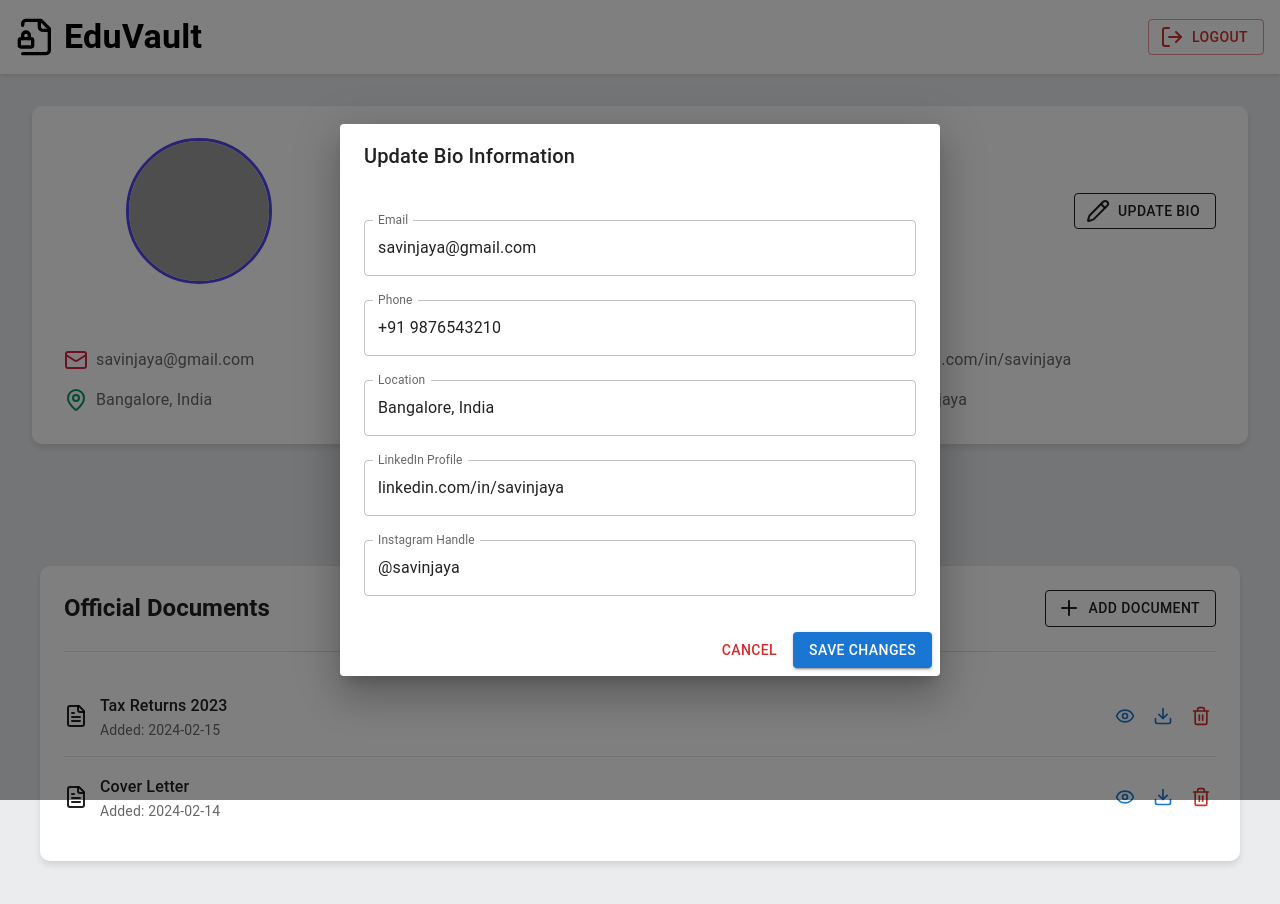
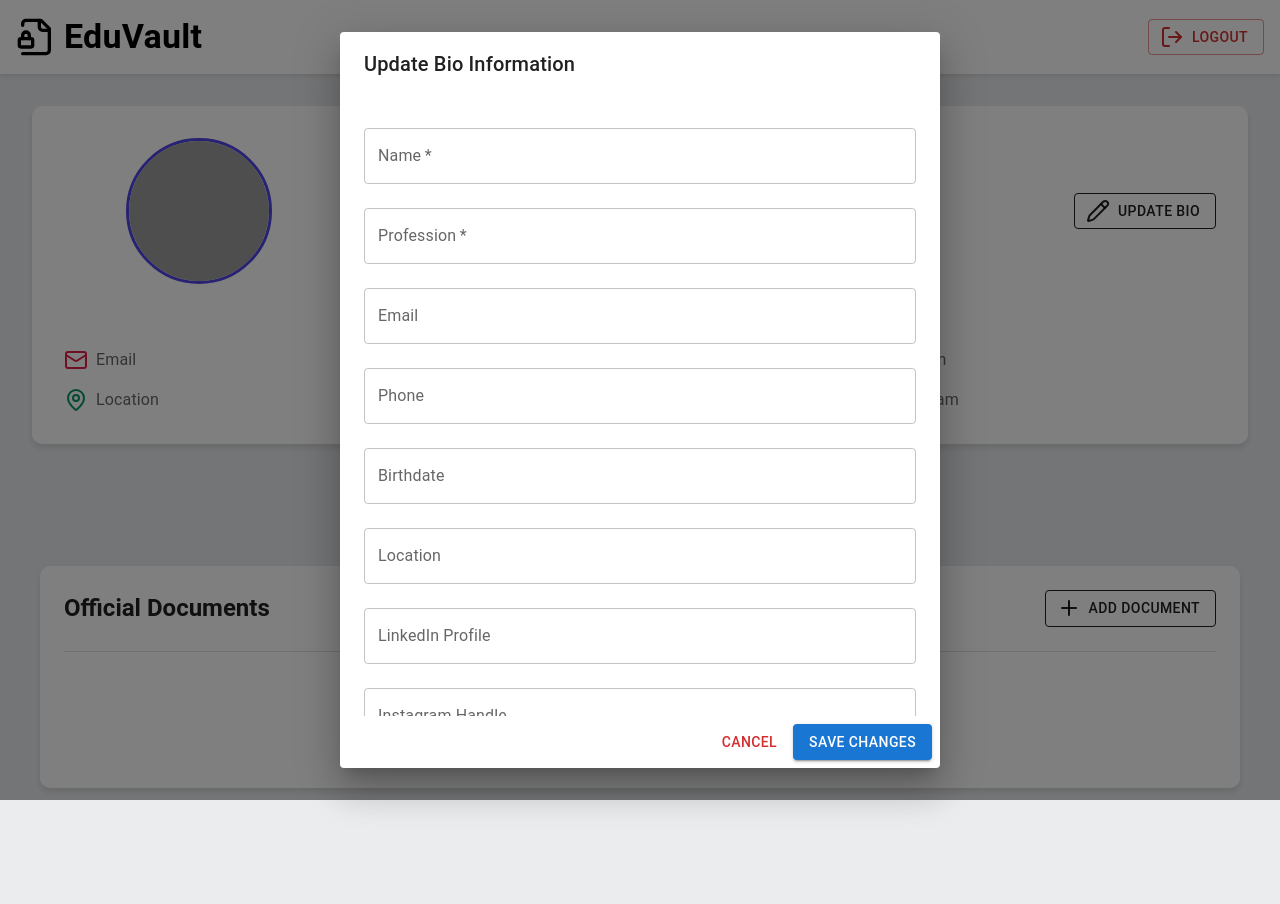
Before and after one commit to savinjay/edumanage, a React (Create React App) app: page /profile in a window 1280 px wide. Both pictures are taken after a click on the button "UPDATE BIO". Shown: the top 904 px of the page. Built offline with nearby package versions, Linux system fonts and the light colour scheme; grey boxes are pictures that could not be loaded.

Commit message:
file download and View updated

```diff
--- a/src/components/Frontend/LoginPage.jsx
+++ b/src/components/Frontend/LoginPage.jsx
@@ -246,7 +246,7 @@ export default function LoginPage() {
                   Forgot password?
                 </Link>
                 <Link
-                  href="/signup"
+                  href="/SignIn"
                   variant="body2"
                   sx={{ color: 'black' }}
                 >
--- a/src/components/Frontend/Profile.jsx
+++ b/src/components/Frontend/Profile.jsx
@@ -32,21 +32,21 @@ function Profile() {
     const [error, setError] = useState('');
 
     const [bioData, setBioData] = useState({
-        email: 'savinjaya@gmail.com',
-        phone: '+91 9876543210',
-        location: 'Bangalore, India',
-        linkedin: 'linkedin.com/in/savinjaya',
-        instagram: '@savinjaya'
+        email:'',
+        phone:'',
+        location: '',
+        linkedin: '',
+        instagram: ''
     });
 
     const [documents, setDocuments] = useState([
-        { id: 1, title: 'Tax Returns 2023', date: '2024-02-15', file: null },
-        { id: 2, title: 'Cover Letter', date: '2024-02-14', file: null },
+        // { id: 1, title: 'Tax Returns 2023', date: '2024-02-15', file: null },
+        // { id: 2, title: 'Cover Letter', date: '2024-02-14', file: null },
     ]);
 
     const [certificates, setCertificates] = useState([
-        { id: 1, title: 'Web Development Certificate', issuer: 'Coursera', date: '2023-12-01', file: null },
-        { id: 2, title: 'Python Programming', issuer: 'Udemy', date: '2023-11-15', file: null },
+        // { id: 1, title: 'Web Development Certificate', issuer: 'Coursera', date: '2023-12-01', file: null },
+        // { id: 2, title: 'Python Programming', issuer: 'Udemy', date: '2023-11-15', file: null },
     ]);
 
     const handleLogoutClick = (event) => {
@@ -134,14 +134,61 @@ function Profile() {
         }
     };
 
+
     const handleDownload = (item) => {
-        // download the actual file
-        console.log('Downloading:', item.title);
+        try {
+            console.log('Attempting to download:', item.title);
+            if (!item.file) {
+                alert(`No file available for ${item.title}. Please upload a file first.`);
+                return;
+            }
+
+            // Create a URL for the file and trigger a browser download
+            const url = URL.createObjectURL(item.file);
+            const link = document.createElement('a');
+            link.href = url;
+            link.download = item.title; // Set the file name for download
+            document.body.appendChild(link);
+            link.click();
+            document.body.removeChild(link); // Clean up
+            window.URL.revokeObjectURL(url); // Free memory
+
+            console.log('Successfully downloaded:', item.title);
+        } catch (error) {
+            console.error('Error downloading file:', error.message);
+            alert(`Failed to download ${item.title}. Ensure a file is uploaded and try again.`);
+        }
     };
 
+
     const handleView = (item) => {
-        //open the file in a viewer
-        console.log('Viewing:', item.title);
+        try {
+            console.log('Attempting to view:', item.title);
+            if (!item.file) {
+                alert(`No file available for ${item.title}. Please upload a file first.`);
+                return;
+            }
+
+            // Get file type from the file object
+            const fileType = item.file.type.split('/').pop().toLowerCase();
+            if (fileType === 'pdf') {
+                // Open PDF in a new tab using a blob URL
+                const url = URL.createObjectURL(item.file);
+                window.open(url, '_blank');
+                window.URL.revokeObjectURL(url); // Clean up
+            } else if (['png', 'jpg', 'jpeg', 'gif'].includes(fileType)) {
+                // Open image in a new tab using a blob URL
+                const url = URL.createObjectURL(item.file);
+                window.open(url, '_blank');
+                window.URL.revokeObjectURL(url); // Clean up
+            } else {
+                alert(`Viewing ${item.title} is not supported. Try downloading it instead.`);
+            }
+            console.log('Successfully viewing:', item.title);
+        } catch (error) {
+            console.error('Error viewing file:', error.message);
+            alert(`Failed to view ${item.title}. Ensure a file is uploaded and try again.`);
+        }
     };
 
     return (
@@ -208,10 +255,10 @@ function Profile() {
                     {/* Name & Title */}
                     <Grid item xs={12} sm={6}>
                         <Typography variant="h4" fontWeight="bold" color="primary">
-                            Savinjaya H N
+                        {bioData.name || " Full Name"}
                         </Typography>
                         <Typography variant="h6" color="text.secondary">
-                            Student
+                        {bioData.profession || "Profession"}
                         </Typography>
                     </Grid>
 
@@ -234,13 +281,13 @@ function Profile() {
                         <Box display="flex" alignItems="center" gap={1} mb={2}>
                             <Mail color="#e11d48" />
                             <Typography color="text.secondary">
-                                {bioData.email}
+                                {bioData.email|| "Email"}
                             </Typography>
                         </Box>
                         <Box display="flex" alignItems="center" gap={1}>
                             <MapPin color="#059669" />
                             <Typography color="text.secondary">
-                                {bioData.location}
+                                {bioData.location|| "Location"}
                             </Typography>
                         </Box>
                     </Grid>
@@ -249,13 +296,13 @@ function Profile() {
                         <Box display="flex" alignItems="center" gap={1} mb={2}>
                             <Phone color="#2563eb" />
                             <Typography color="text.secondary">
-                                {bioData.phone}
+                                {bioData.phone|| "Phone"}
                             </Typography>
                         </Box>
                         <Box display="flex" alignItems="center" gap={1}>
                             <Calendar color="#4f46e5" />
                             <Typography color="text.secondary">
-                                Joined Jan 2024
+                                {bioData.birthdate|| "Birthdate"}
                             </Typography>
                         </Box>
                     </Grid>
@@ -264,13 +311,13 @@ function Profile() {
                         <Box display="flex" alignItems="center" gap={1} mb={2}>
                             <Linkedin color="#0077b5" />
                             <Typography color="text.secondary">
-                                {bioData.linkedin}
+                                {bioData.linkedin || "LinkedIn"}
                             </Typography>
                         </Box>
                         <Box display="flex" alignItems="center" gap={1}>
                             <Instagram color="#e4405f" />
                             <Typography color="text.secondary">
-                                {bioData.instagram}
+                                {bioData.instagram || " Instagram" }
                             </Typography>
                         </Box>
                     </Grid>
@@ -417,6 +464,24 @@ function Profile() {
                 <DialogTitle>Update Bio Information</DialogTitle>
                 <DialogContent>
                     <Box sx={{ mt: 2 }}>
+                    <TextField
+                            fullWidth
+                            label="Name"
+                            placeholder="e.g., Tony Stark"
+                            required
+                            value={bioData.name}
+                            onChange={(e) => setBioData({ ...bioData, name: e.target.value })}
+                            margin="normal"
+                        />
+                         <TextField
+                            fullWidth
+                            label="Profession"
+                            placeholder="e.g., Data Analyst"
+                            required
+                            value={bioData.profession}
+                            onChange={(e) => setBioData({ ...bioData, name: e.target.value })}
+                            margin="normal"
+                        />
                         <TextField
                             fullWidth
                             label="Email"
@@ -429,6 +494,13 @@ function Profile() {
                             label="Phone"
                             value={bioData.phone}
                             onChange={(e) => setBioData({ ...bioData, phone: e.target.value })}
+                            margin="normal"
+                        />
+                        <TextField
+                            fullWidth
+                            label="Birthdate"
+                            value={bioData.birthdate}
+                            onChange={(e) => setBioData({ ...bioData, birthdate: e.target.value })}
                             margin="normal"
                         />
                         <TextField
--- a/src/components/Frontend/SignIn.jsx
+++ b/src/components/Frontend/SignIn.jsx
@@ -21,19 +21,23 @@ export default function SignIn() {
   };
 
   return (
-    <Box sx={{
+    <Box
+    sx={{
       minHeight: '100vh',
       display: 'flex',
       alignItems: 'center',
-      background: 'linear-gradient(135deg, #2F4F7F 0%, #1A1D23 100%)'
-    }}>
+      justifyContent: 'center',
+      background: 'white'
+    }}
+    >
       <Container maxWidth="sm">
-        <Paper elevation={3} sx={{
-          p: 4,
-          backdropFilter: 'blur(10px)',
-          borderRadius: 2,
-          backgroundColor: 'rgba(255, 255, 255, 0.1)',
-        }}>
+        <Paper  elevation={3}
+          sx={{
+            p: 4,
+            backdropFilter: 'blur(10px)',
+            borderRadius: 2,
+            backgroundColor: 'rgba(0, 0, 0, 0.1)',
+          }}>
           <Typography variant="h4" align="center" gutterBottom>
             Sign Up
           </Typography>
```
